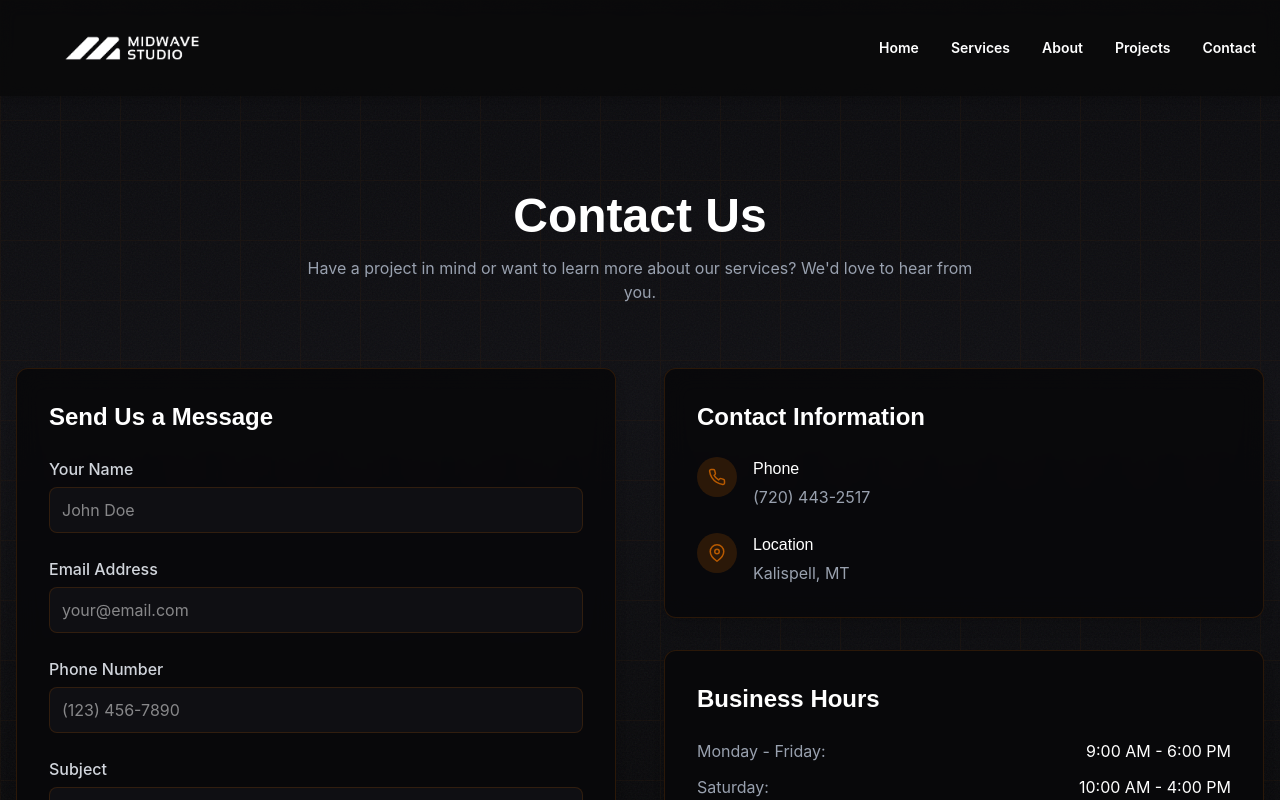
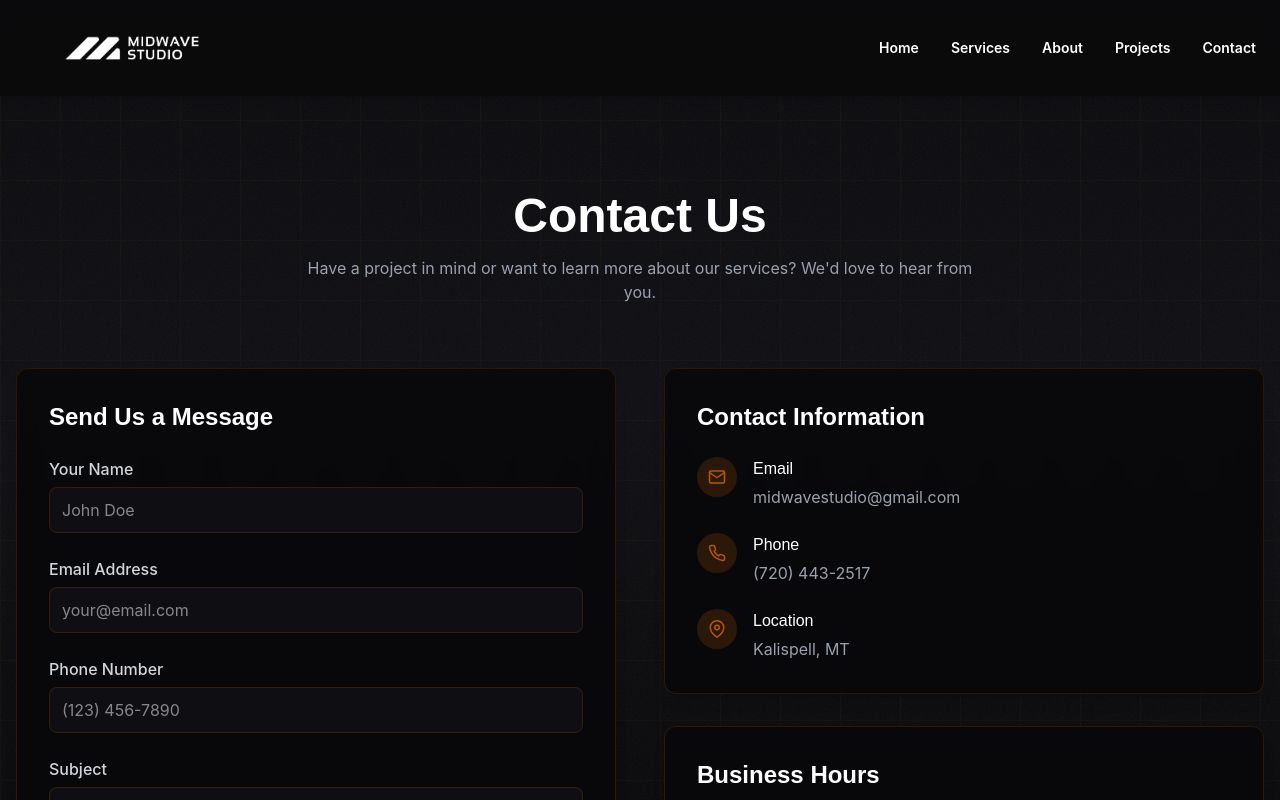
Before and after one commit to midwavestudio/midwave, a Next.js app: page /contact in a window 1280 px wide. Shown: the top 800 px of the page. Built offline with nearby package versions, Linux system fonts and the light colour scheme; no server answers.

Commit message:
Add direct email contact to contact page

```diff
--- a/src/app/contact/page.tsx
+++ b/src/app/contact/page.tsx
@@ -239,6 +239,20 @@ export default function Contact() {
                 <div className="space-y-4 md:space-y-6">
                   <div className="flex items-start">
                     <div className="flex-shrink-0 w-10 h-10 rounded-full bg-[#b85a00]/20 flex items-center justify-center mr-4">
+                      <FiMail className="text-[#b85a00] text-lg" />
+                    </div>
+                    <div>
+                      <h3 className="text-white font-medium text-sm md:text-base">Email</h3>
+                      <p className="text-gray-400 mt-1 text-sm md:text-base">
+                        <a href="mailto:midwavestudio@gmail.com" className="hover:text-[#b85a00] transition-colors">
+                          midwavestudio@gmail.com
+                        </a>
+                      </p>
+                    </div>
+                  </div>
+
+                  <div className="flex items-start">
+                    <div className="flex-shrink-0 w-10 h-10 rounded-full bg-[#b85a00]/20 flex items-center justify-center mr-4">
                       <FiPhone className="text-[#b85a00] text-lg" />
                     </div>
                     <div>
```
